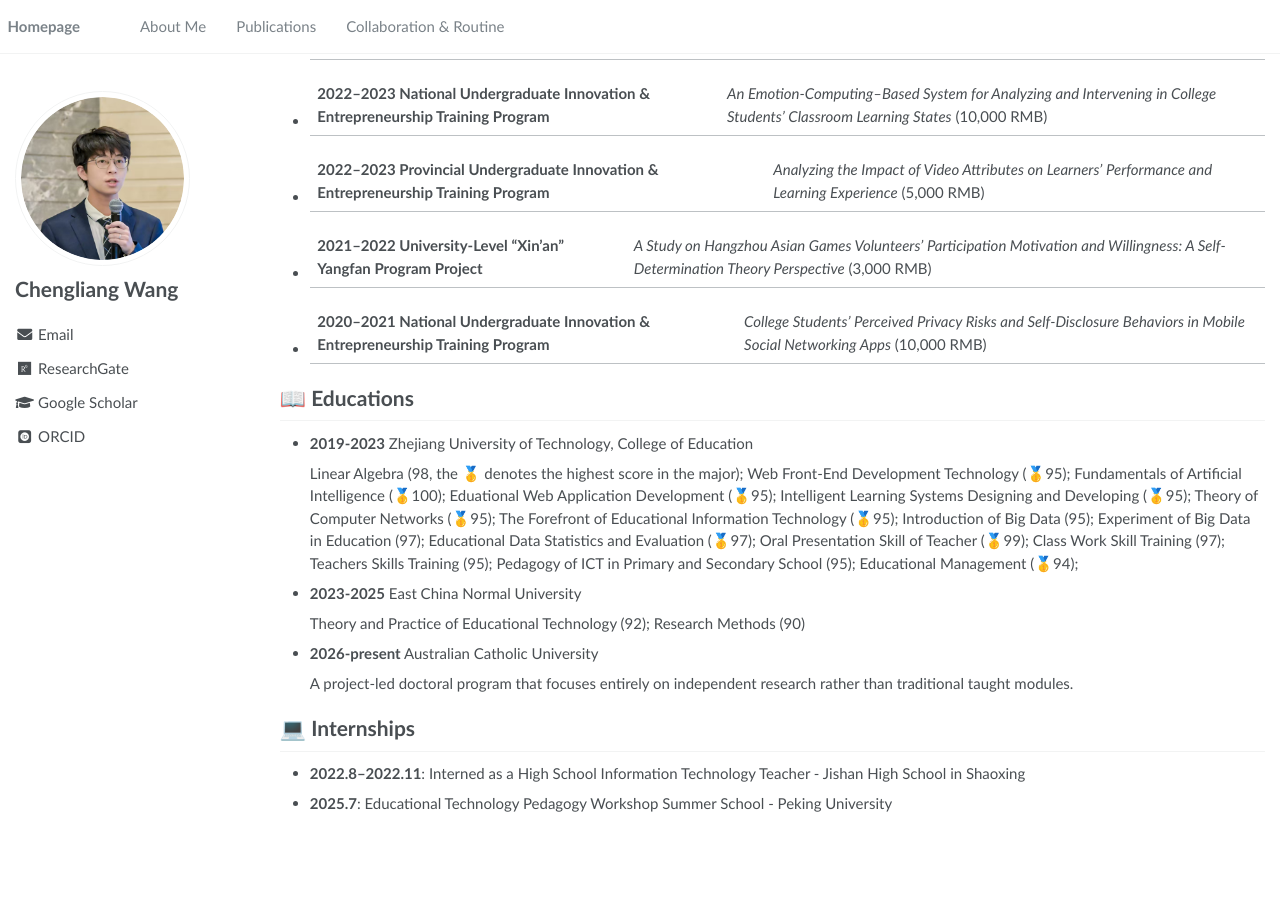
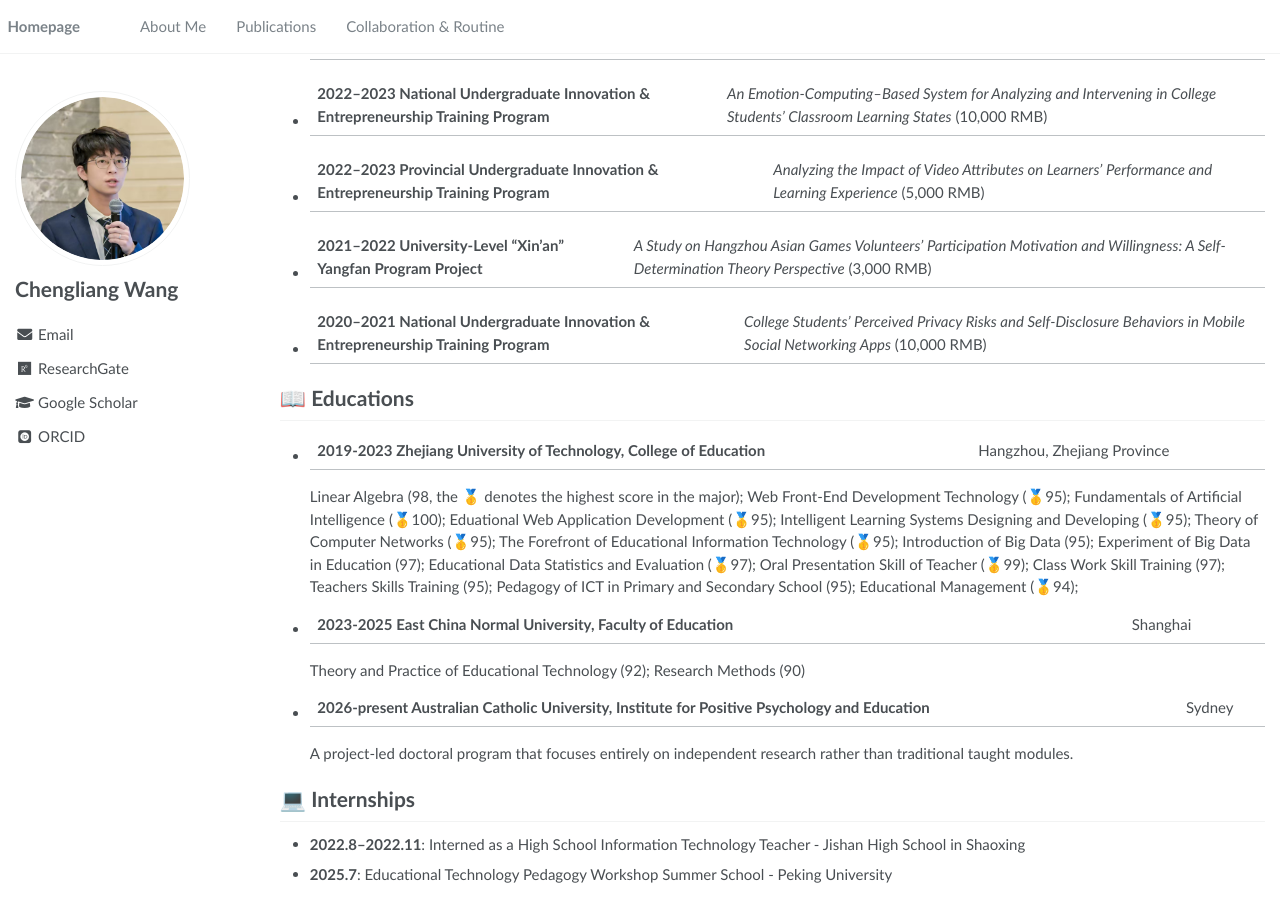
Before and after one commit to wcledutech/wcledutech.github.io, a Jekyll site: the page built from _pages/about.md, in a window 1280 px wide and 900 px high, scrolled down 988 px. Built offline with Jekyll 4.4.1, drawn with Linux system fonts in a browser that asks for light colours; some web fonts are replaced; before the commit the page ends 1818 px from its top, so only the background shows below that.

Commit message:
Update about.md

```diff
--- a/_pages/about.md
+++ b/_pages/about.md
@@ -59,13 +59,13 @@
 
 
 # 📖 Educations
-- **2019-2023** Zhejiang University of Technology, College of Education
+- **2019-2023 Zhejiang University of Technology, College of Education** | Hangzhou, Zhejiang Province
 
   Linear Algebra (98, the 🥇 denotes the highest score in the major); Web Front-End Development Technology (🥇95); Fundamentals of Artificial Intelligence (🥇100); Eduational Web Application Development (🥇95); Intelligent Learning Systems Designing and Developing (🥇95); Theory of Computer Networks (🥇95); The Forefront of Educational Information Technology (🥇95); Introduction of Big Data (95); Experiment of Big Data in Education (97); Educational Data Statistics and Evaluation (🥇97); Oral Presentation Skill of Teacher (🥇99); Class Work Skill Training (97); Teachers Skills Training (95); Pedagogy of ICT in Primary and Secondary School (95); Educational Management (🥇94);
-- **2023-2025** East China Normal University
+- **2023-2025 East China Normal University, Faculty of Education** | Shanghai
 
   Theory and Practice of Educational Technology (92); Research Methods (90)
-- **2026-present** Australian Catholic University
+- **2026-present Australian Catholic University, Institute for Positive Psychology and Education** | Sydney
 
    A project-led doctoral program that focuses entirely on independent research rather than traditional taught modules.
 
```
